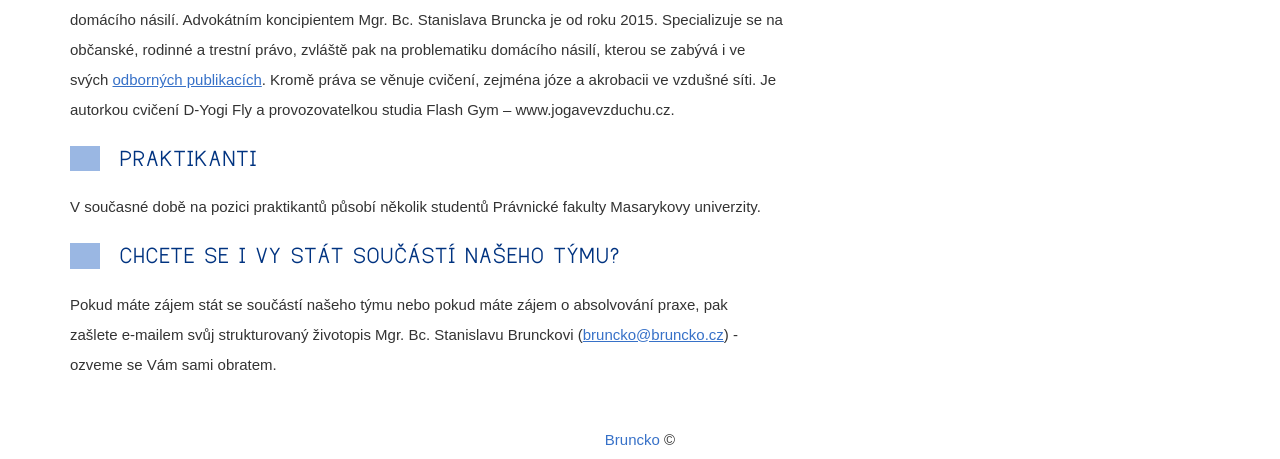
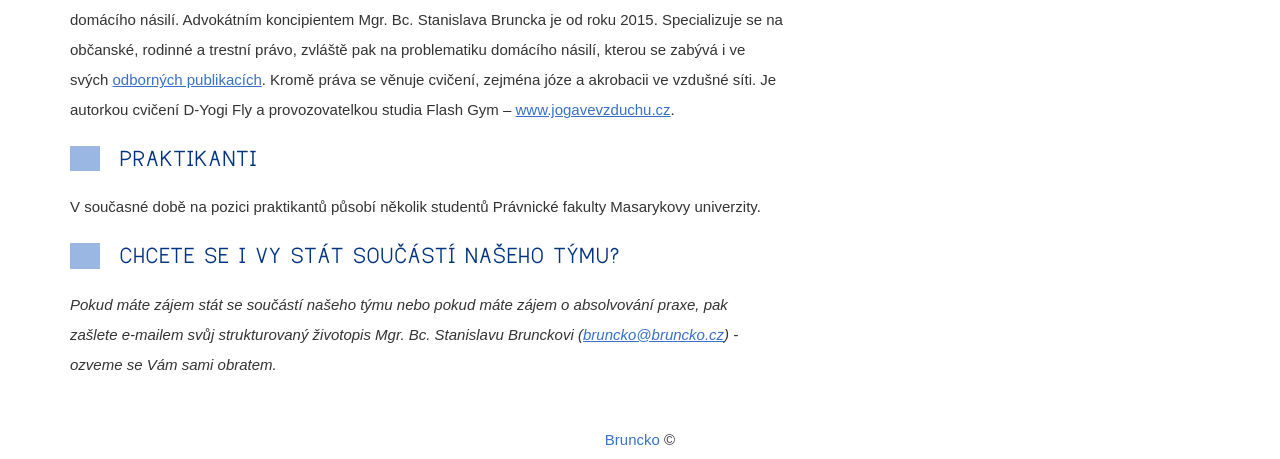
Before and after one commit to Pave91/bruncko-web, a Jekyll site: the page built from osoby-v-kancelari.md, in a window 1280 px wide. Shown: the part 1379-1838 px from the top of the page. Built offline with Jekyll 4.4.1, drawn with Linux system fonts in a browser that asks for light colours; nearby versions of some CDN libraries; some of the changed lines change nothing that is shown.

Commit message:
text edits

```diff
--- a/osoby-v-kancelari.md
+++ b/osoby-v-kancelari.md
@@ -22,10 +22,12 @@ Ovládá anglický a německý jazyk.
 Mgr. Veronika Kozlová je absolventkou Právnické fakulty Masarykovy univerzity, kde v roce 2011 obhájila diplomovou práci na téma "Masová média jako materiální pramen práva". Od roku 2011 je doktorskou studentkou studijního programu Občanské právo na Katedře občanského práva Právnické fakulty Masarykovy Univerzity, kde píše disertační práci na téma "Domácí násilí v občanském právu".
 Od roku 2013 pracovala jako právník neziskové organizace Spondea, o.p.s, kde se zabývala pomocí obětem domácího násilí.
 Advokátním koncipientem Mgr. Bc. Stanislava Bruncka je od roku 2015. Specializuje se na občanské, rodinné a trestní právo, zvláště pak na problematiku domácího násilí, kterou se zabývá i ve svých [odborných publikacích]({{site.baseurl}}/publikacni-cinnost#kozlova).
-Kromě práva se věnuje cvičení, zejména józe a akrobacii ve vzdušné síti. Je autorkou cvičení D-Yogi Fly a provozovatelkou studia Flash Gym – www.jogavevzduchu.cz.
+Kromě práva se věnuje cvičení, zejména józe a akrobacii ve vzdušné síti. Je autorkou cvičení D-Yogi Fly a provozovatelkou studia Flash Gym – [www.jogavevzduchu.cz](http://www.jogavevzduchu.cz/).
+
 
 ##Praktikanti
 V současné době na pozici praktikantů působí několik studentů Právnické fakulty Masarykovy univerzity.
 
+
 ##Chcete se i Vy stát součástí našeho týmu?
-Pokud máte zájem stát se součástí našeho týmu nebo pokud máte zájem o absolvování praxe, pak zašlete e-mailem svůj strukturovaný životopis Mgr. Bc. Stanislavu Brunckovi ([bruncko@bruncko.cz](mailto:bruncko@bruncko.cz)) - ozveme se Vám sami obratem.
+_Pokud máte zájem stát se součástí našeho týmu nebo pokud máte zájem o absolvování praxe, pak zašlete e-mailem svůj strukturovaný životopis Mgr. Bc. Stanislavu Brunckovi ([bruncko@bruncko.cz](mailto:bruncko@bruncko.cz)) - ozveme se Vám sami obratem._
```
